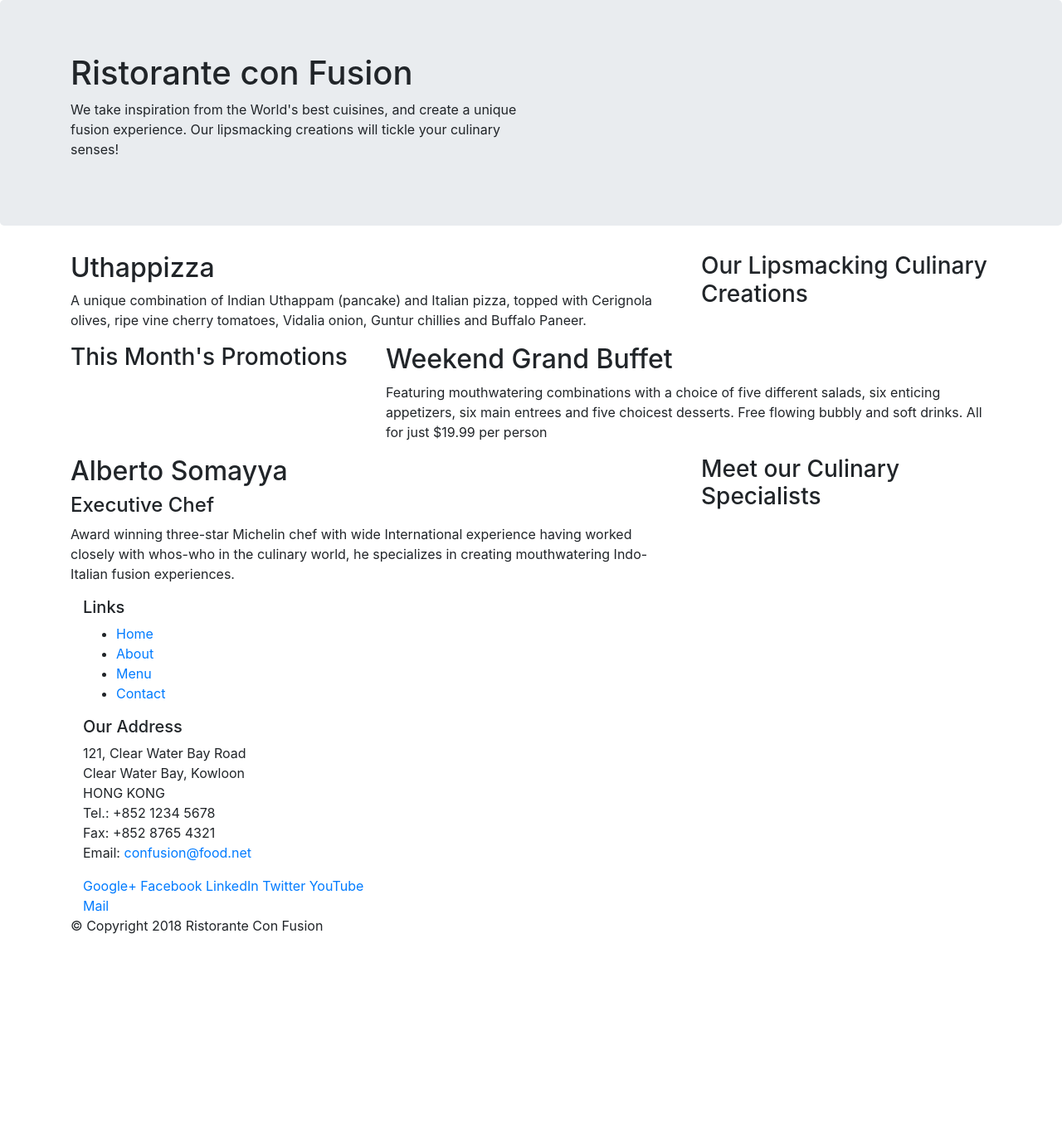
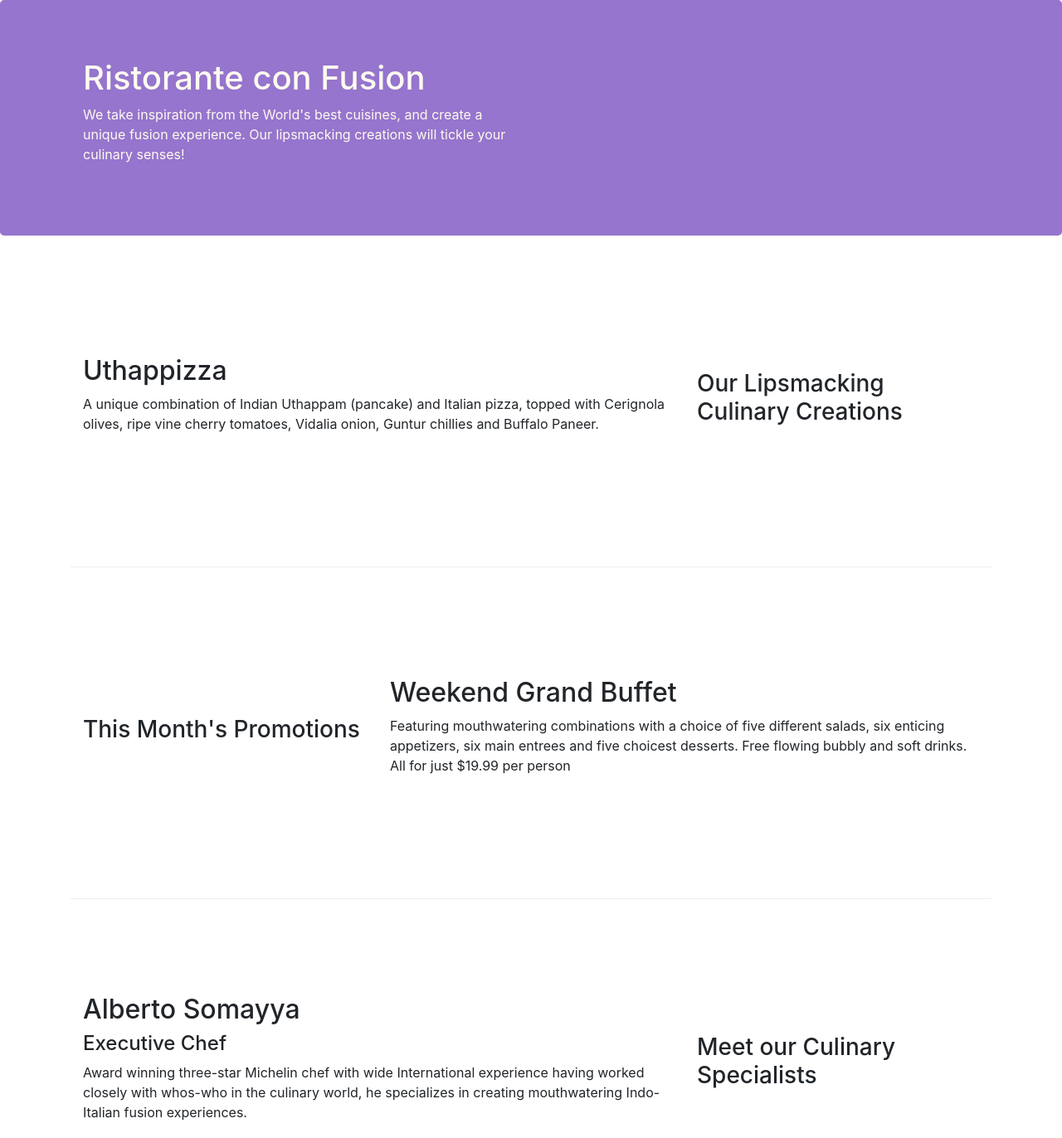
Before and after one commit to azam-kamal/ReactNtive-Course1-Bootstrap, a website: page index.html in a window 1280 px wide. Shown: the top 1372 px of the page at 83% size. Before the commit the page ends 1144 px from the top, so only its background shows below. Drawn offline with nearby package versions, Linux system fonts and the light colour scheme.

Commit message:
Bootstrap Ex2

```diff
--- /dev/null
+++ b/css/styles.css
@@ -0,0 +1,30 @@
+.row-header{
+    margin:0px auto;
+    padding:0px;
+}
+
+.row-content {
+    margin:0px auto;
+    padding: 50px 0px 50px 0px;
+    border-bottom: 1px ridge;
+    min-height:400px;
+}
+
+.footer{
+    background-color: #D1C4E9;
+    margin:0px auto;
+    padding: 20px 0px 20px 0px;
+}
+
+.jumbotron {
+    padding:70px 30px 70px 30px;
+    margin:0px auto;
+    background: #9575CD ;
+    color:floralwhite;
+}
+
+address{
+    font-size:80%;
+    margin:0px;
+    color:#0f0f0f;
+}
--- a/index.html
+++ b/index.html
@@ -9,6 +9,7 @@
 
     <!-- Bootstrap CSS -->
     <link rel="stylesheet" href="node_modules/bootstrap/dist/css/bootstrap.min.css">
+    <link rel="stylesheet" href="css/styles.css">
     <title>Ristorante Con Fusion</title>
 </head>
 
@@ -16,7 +17,7 @@
 
     <header class="jumbotron">
         <div class="container">
-            <div class="row">
+            <div class="row row-header align-items-center">
                 <div class="col-12 col-sm-6">
                     <h1>Ristorante con Fusion</h1>
                     <p>We take inspiration from the World's best cuisines, and create a unique fusion experience. Our lipsmacking creations will tickle your culinary senses!</p>
@@ -28,7 +29,7 @@
     </header>
 
     <div class="container">
-        <div class='row'>
+        <div class='row row-content align-items-center'>
             <div class="col-12 col-sm-4 order-sm-last col md-3">
                 <h3>Our Lipsmacking Culinary Creations</h3>
             </div>
@@ -39,7 +40,7 @@
         </div>
 
 
-        <div class="row">
+        <div class="row row-content align-items-center">
             <div class="col-12 col-sm-4 order-sm-first col md-3">
                 <h3>This Month's Promotions</h3>
             </div>
@@ -49,7 +50,7 @@
             </div>
         </div>
 
-        <div class="row">
+        <div class="row row-content align-items-center">
             <div class="col-12 col-sm-4 order-sm-last col md-3">
                 <h3>Meet our Culinary Specialists</h3>
             </div>
@@ -61,12 +62,12 @@
         </div>
     </div>
 
-    <footer>
+    <footer class="footer">
         <div class="container">
-            <div cl ass="row">
+            <div cl ass="row align-items-center">
                 <div class="=col-4 offest-1 col-sm-2">
                     <h5>Links</h5>
-                    <ul>
+                    <ul class="list-unstyled">
                         <li><a href="#">Home</a></li>
                         <li><a href="#">About</a></li>
                         <li><a href="#">Menu</a></li>
@@ -85,7 +86,7 @@
 		           </address>
                 </div>
                 <div>
-                    <div class="col-12 col-sm-4">
+                    <div class="col-12 col-sm-4 align-self-center">
                         <a href="http://google.com/+">Google+</a>
                         <a href="http://www.facebook.com/profile.php?id=">Facebook</a>
                         <a href="http://www.linkedin.com/in/">LinkedIn</a>
@@ -95,7 +96,7 @@
                     </div>
                 </div>
            </div>
-           <div class="row">
+           <div class="row justify-content-center">
                 <div class="col-auto">
                     <p>© Copyright 2018 Ristorante Con Fusion</p>
                 </div>
```
